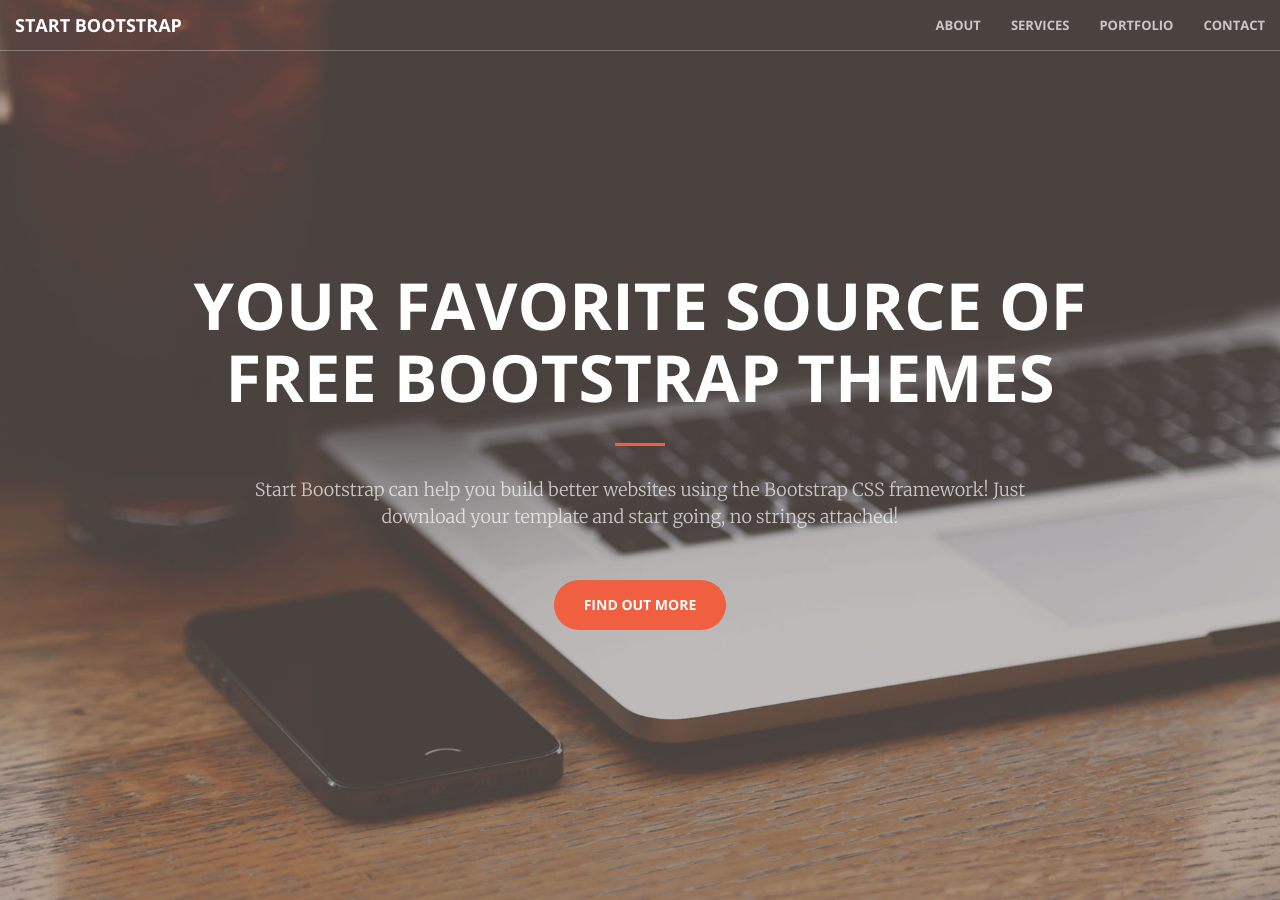
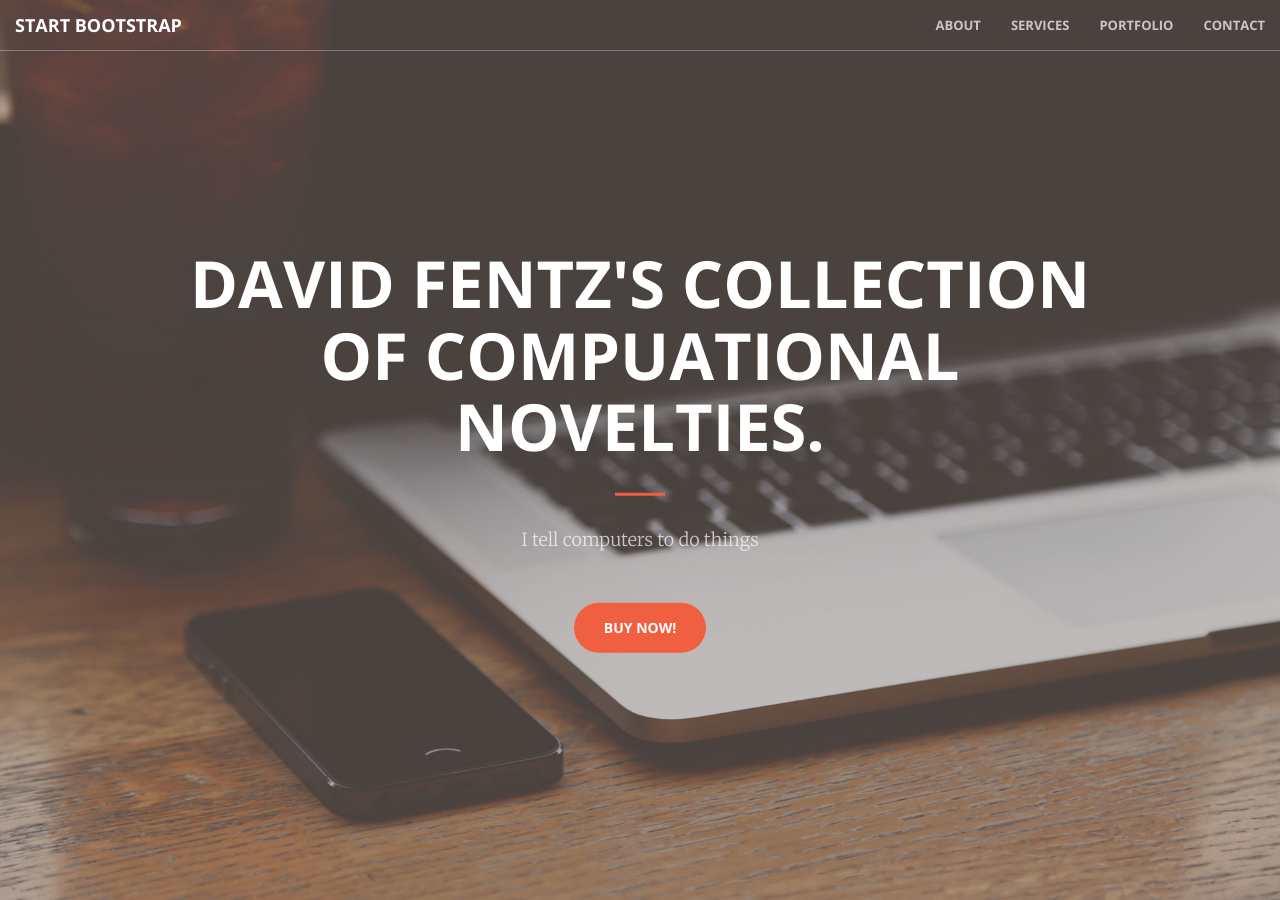
Before and after one commit to bomjumaku/davidfentz.github.io, a Jekyll site: the page built from index.html, in a window 1280 px wide and 900 px high. Built offline with Jekyll 4.4.1, drawn with Linux system fonts in a browser that asks for light colours; some of the changed text lies outside the part shown.

Commit message:
playing with some ext

```diff
--- a/_config.yml
+++ b/_config.yml
@@ -1,12 +1,12 @@
 # Site settings
-title: This is the title
-email:
+title: config_title
+email: davidfentz@protonmail.com
 description: > # this means to ignore newlines until "baseurl:"
 baseurl: "" # the subpath of your site, e.g. /blog/
 url: "" # the base hostname & protocol for your site
 
 twitter_username:
-github_username:
+github_username: bomjumaku
 
 # Build settings
 markdown: kramdown
--- a/_includes/header.html
+++ b/_includes/header.html
@@ -1,10 +1,10 @@
 <header>
     <div class="header-content">
         <div class="header-content-inner">
-            <h1>Your Favorite Source of Free Bootstrap Themes</h1>
+            <h1>David Fentz's collection of compuational novelties.</h1>
             <hr>
-            <p>Start Bootstrap can help you build better websites using the Bootstrap CSS framework! Just download your template and start going, no strings attached!</p>
-            <a href="#about" class="btn btn-primary btn-xl page-scroll">Find Out More</a>
+            <p>I tell computers to do things</p>
+            <a href="#about" class="btn btn-primary btn-xl page-scroll">Buy Now!</a>
         </div>
     </div>
 </header>
```
